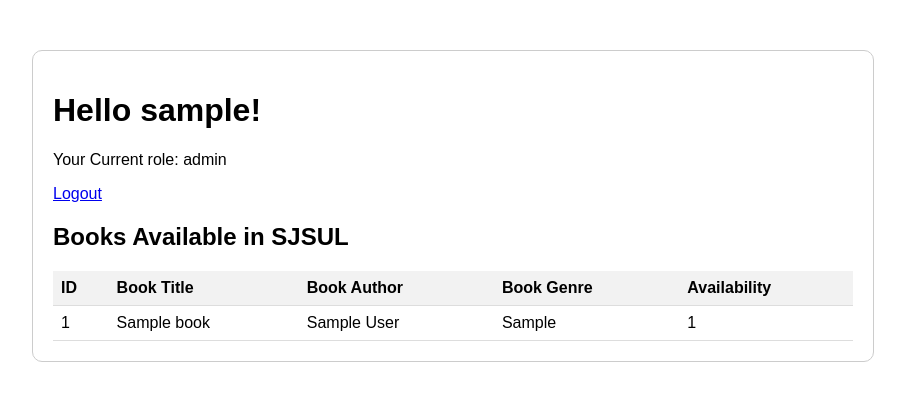
After one commit to YueYingLee/SJSUL, a Flask app: page /publicHome in a window 1280 px wide. The commit adds this page. Shown: the top 401 px of the page, without its empty margins (187-1092 px from the left). Run offline with Flask 3, Linux system fonts and the light colour scheme; a user stored in the database is signed in; tables that the repository leaves empty hold one stand-in row (values such as "Sample post").

Commit message:
added public dashboard

```diff
--- a/app/routes.py
+++ b/app/routes.py
@@ -62,7 +62,7 @@ def login():
                   return redirect(url_for('generalHome'))  # redirect to general homepage
 
               elif valid_user.role == 'Public':
-                  return redirect(url_for('generalHome'))  # redirect to general homepage
+                  return redirect(url_for('publicHome'))  # redirect to general homepage
 
             else :
                 flash('Your account need to be approved by admin before accessing')
@@ -87,6 +87,17 @@ def generalHome():
     role = user.role
     users = User.query.all()
     return render_template('generalHome.html', username = username, users = users, role=role)
+
+
+@myapp_obj.route("/publicHome")
+@login_required
+def publicHome():
+    user = current_user
+    username = user.username
+    role = user.role
+    users = User.query.all()
+    books = Books.query.all()
+    return render_template('publicHome.html', username = username, users = users, books = books, role=role)
 
 @myapp_obj.route("/librarianHome")
 @login_required
--- a/app/templates/generalHome.html
+++ b/app/templates/generalHome.html
@@ -40,8 +40,6 @@
         <h1> This is general homepage</h1>
         <a class="btn btn-dark p-2" href="/view_book">Borrow Books</a>
 
-
-
     </div>
 </body>
 </html>
--- /dev/null
+++ b/app/templates/publicHome.html
@@ -0,0 +1,72 @@
+<!DOCTYPE html>
+<html lang="en">
+<head>
+    <meta charset="UTF-8">
+    <meta name="viewport" content="width=device-width, initial-scale=1.0">
+    <title>This is Public homepage</title>
+    <style>
+        body {
+            font-family: Arial, sans-serif;
+            background-color: #ffffff;
+            color: #000000;
+        }
+        .container {
+            max-width: 800px;
+            margin: 50px auto;
+            padding: 20px;
+            border: 1px solid #cccccc;
+            border-radius: 10px;
+        }
+        table {
+            width: 100%;
+            border-collapse: collapse;
+            margin-top: 20px;
+        }
+        th, td {
+            padding: 8px;
+            text-align: left;
+            border-bottom: 1px solid #ddd;
+        }
+        th {
+            background-color: #f2f2f2;
+        }
+
+        .submit-button {
+        margin-right: 10px;
+    }
+    </style>
+</head>
+<body>
+    <div class="container">
+        <h1>Hello {{username}}!</h1>
+        Your Current role:  {{role}} <p></p>
+        <a class="btn btn-dark p-2" href="/logout">Logout</a>
+        <h2>Books Available in SJSUL</h2>
+        {%if books %} <!--display books informatin if there are books-->
+        <table>
+            <thead>
+                <tr>
+                    <th>ID</th>
+                    <th>Book Title</th>
+                    <th>Book Author</th>
+                    <th>Book Genre</th>
+                    <th>Availability</th>
+                </tr>
+            </thead>
+            <tbody>
+                    {% for book in books %}
+                    <tr>
+                        <td>{{ book.id }}</td>
+                        <td>{{ book.title }}</td>
+                        <td>{{ book.author }}</td>
+                        <td>{{ book.genre }}</td>
+                        <td>{{ book.current_count}}</td>
+                    </tr>
+                {% endfor %}
+            </tbody>
+        </table>
+
+        {% endif %}
+    </div>
+</body>
+</html>
```
